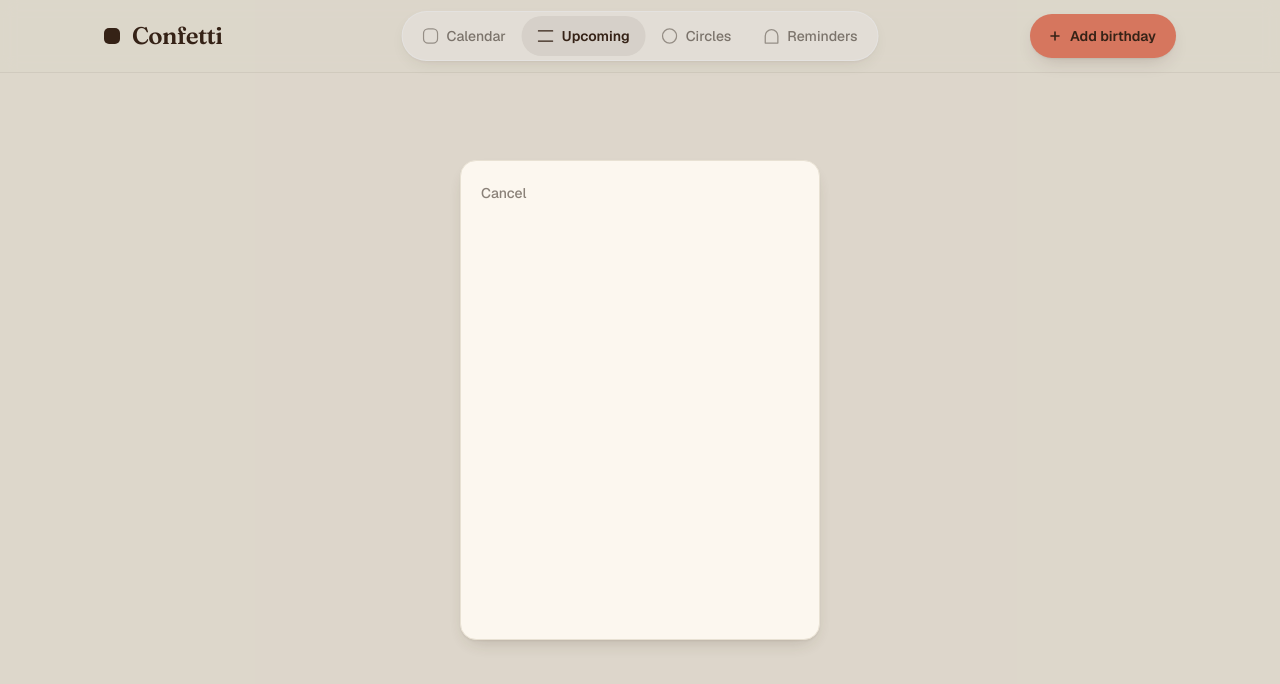
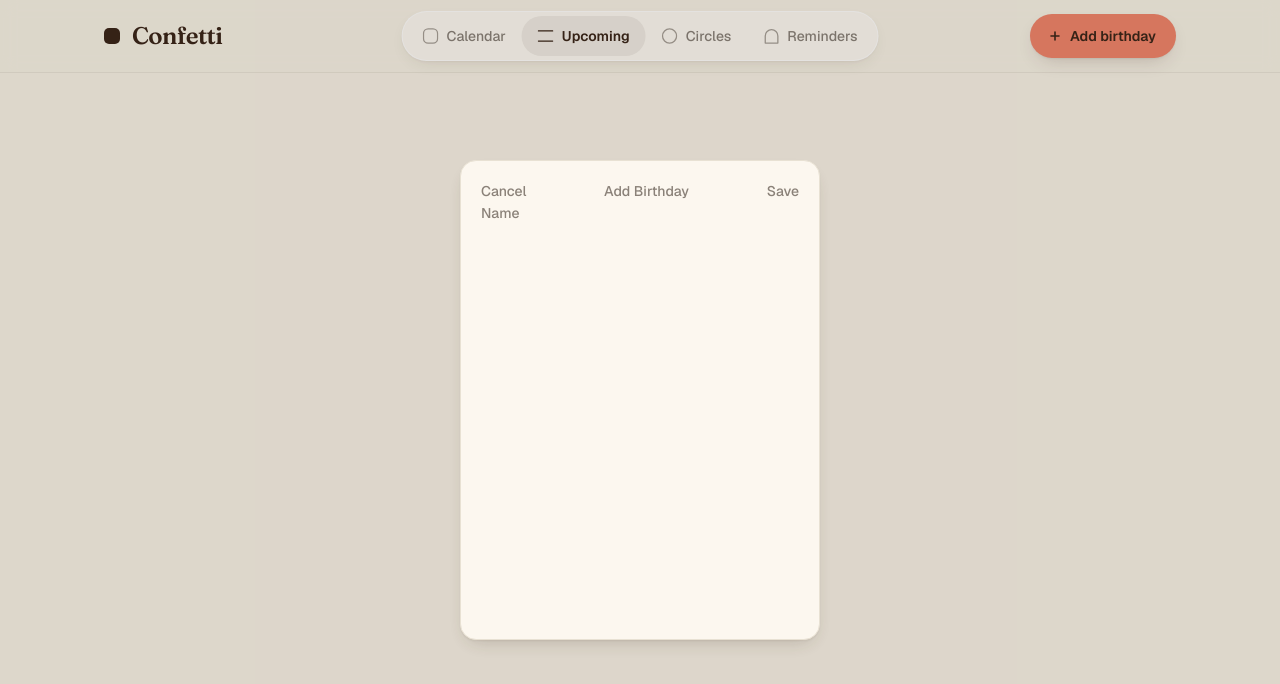
Before and after one commit to Dbrowne14/Confetti, a Next.js app: page /upcoming in a window 1280 px wide. Both pictures are taken after a click on the button "Add birthday". Shown: the top 684 px of the page. Built offline with nearby package versions, Linux system fonts and the light colour scheme.

Commit message:
splitting up respective Add Birthday components

```diff
--- a/components/addBirthday/AddBirthday.tsx
+++ b/components/addBirthday/AddBirthday.tsx
@@ -1,18 +1,16 @@
-import React from "react";
 import { useAddBirthday } from "./AddBirthdayProvider";
+import { NameField } from "./NameField";
+import { AddHeader } from "./AddHeader";
+
 export const AddBirthday = () => {
-    const {isAddOpen, closeAddBirthday} = useAddBirthday()
+  const { isAddOpen, closeAddBirthday } = useAddBirthday();
   return (
-    <div
+    <form
       className={`fixed top-1/2 left-1/2 z-50 h-120 w-90 -translate-x-1/2 -translate-y-1/2 rounded-2xl border border-confetti-border bg-confetti-surface p-5 shadow-raised ${isAddOpen ? "block" : "hidden"}`}
       onClick={(e) => e.stopPropagation()}
     >
-      <span
-        className="text-sm font-medium text-confetti-muted"
-        onClick={closeAddBirthday}
-      >
-        Cancel
-      </span>
-    </div>
+<AddHeader closeAddBirthday={closeAddBirthday}/>
+      <NameField />
+    </form>
   );
 };
--- /dev/null
+++ b/components/addBirthday/AddHeader.tsx
@@ -0,0 +1,17 @@
+import { SetStateAction } from "react";
+
+export const AddHeader = ({
+  closeAddBirthday,
+}: {
+  closeAddBirthday: () => void;
+}) => {
+  return (
+    <div className="flex justify-between text-sm font-medium text-confetti-muted">
+      <span className="" onClick={closeAddBirthday}>
+        Cancel
+      </span>
+      <span>Add Birthday</span>
+      <span>Save</span>
+    </div>
+  );
+};
--- /dev/null
+++ b/components/addBirthday/NameField.tsx
@@ -0,0 +1,8 @@
+export const NameField = () => {
+  return (
+    <div>
+      <span className="text-sm font-medium text-confetti-muted">Name</span>
+      <div></div>
+    </div>
+  );
+};
```
